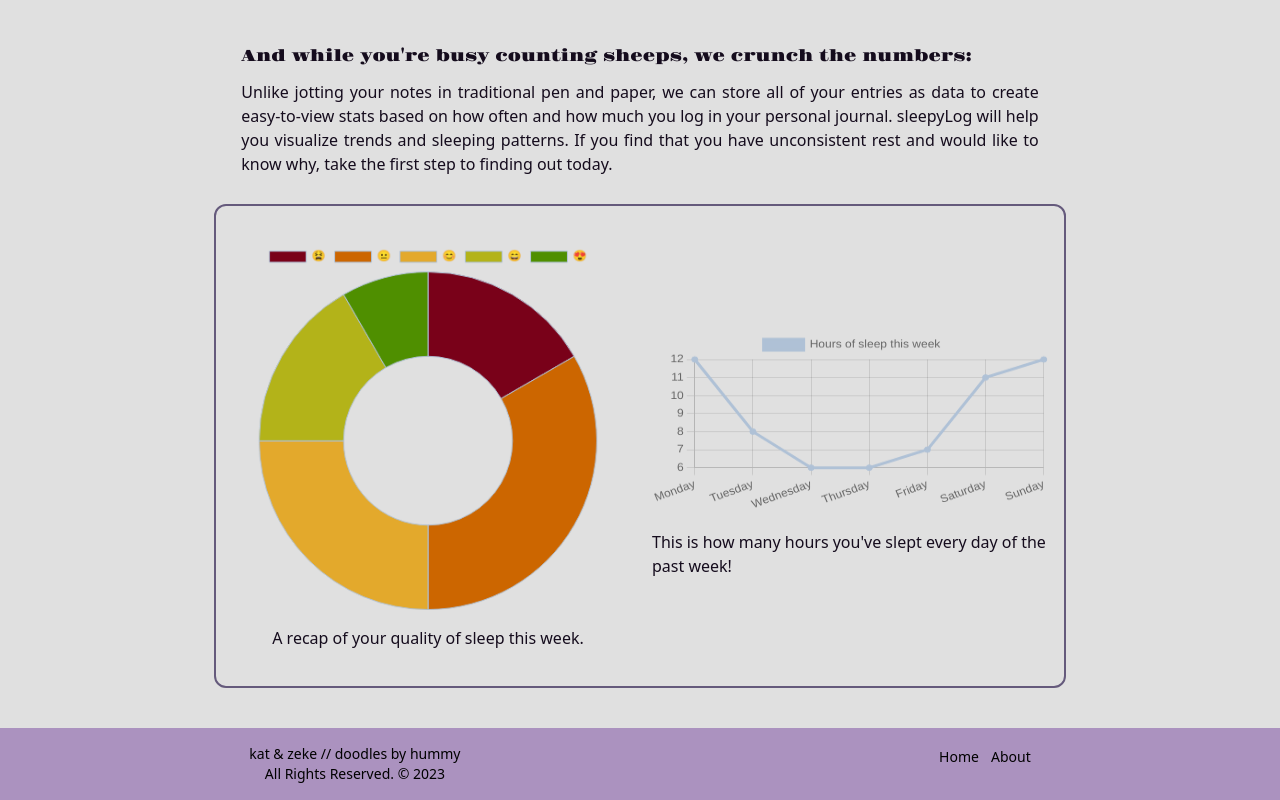
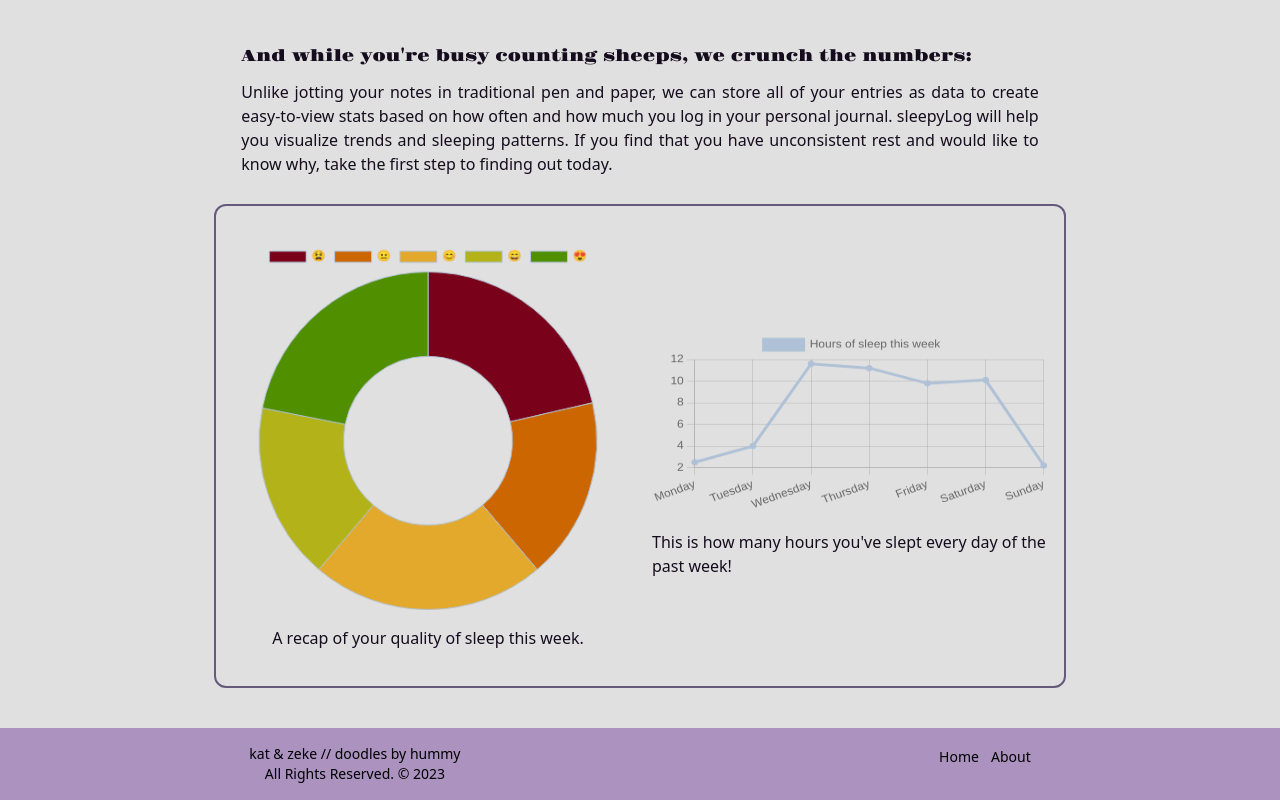
Before and after one commit to artem-ine/sleepylog, a React (Vite) app in the folder frontend/: page / in a window 1280 px wide. Shown: the part 680-1480 px from the top of the page. Built offline with nearby package versions, Linux system fonts and the light colour scheme.

Commit message:
removed faker

```diff
--- a/frontend/src/components/Guest View/DummyChart.jsx
+++ b/frontend/src/components/Guest View/DummyChart.jsx
@@ -12,7 +12,6 @@ import {
 import { Line } from "react-chartjs-2";
 import { Doughnut } from "react-chartjs-2";
 import "chart.js/auto";
-import faker from "faker";
 import { useState, useEffect } from "react";
 
 function DummyChart() {
@@ -41,8 +40,14 @@ function DummyChart() {
     Legend
   );
 
+  function getRandomFloat(min, max) {
+    return Math.random() * (max - min) + min;
+  }
+
   function getRandomDoughnutData() {
     const labelsPie = ["😫", "😐", "😊", "😄", "😍"];
+    const data = labelsPie.map(() => getRandomFloat(1, 5).toFixed(1));
+
     return {
       labels: labelsPie,
       datasets: [
@@ -57,9 +62,7 @@ function DummyChart() {
           ],
           borderColor: "#AFC1D6",
           borderWidth: 1,
-          data: labelsPie.map(() =>
-            faker.datatype.float({ min: 1, max: 5, precision: 1 })
-          ),
+          data: data,
         },
       ],
       options: {
@@ -79,14 +82,14 @@ function DummyChart() {
       "Saturday",
       "Sunday",
     ];
+    const data = labelsLine.map(() => getRandomFloat(1, 12).toFixed(1));
+
     return {
       labels: labelsLine,
       datasets: [
         {
           label: "Hours of sleep this week",
-          data: labelsLine.map(() =>
-            faker.datatype.float({ min: 5, max: 12, precision: 1 })
-          ),
+          data: data,
           borderColor: "#AFC1D6",
           backgroundColor: "#AFC1D6",
         },
```
